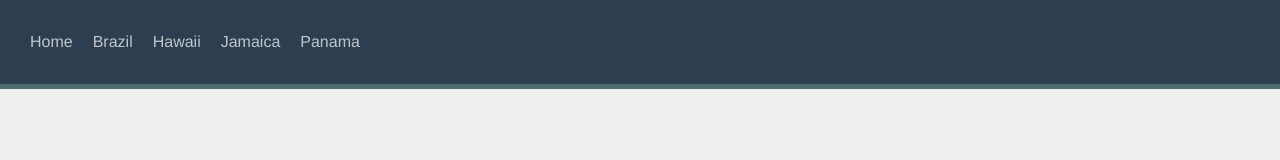
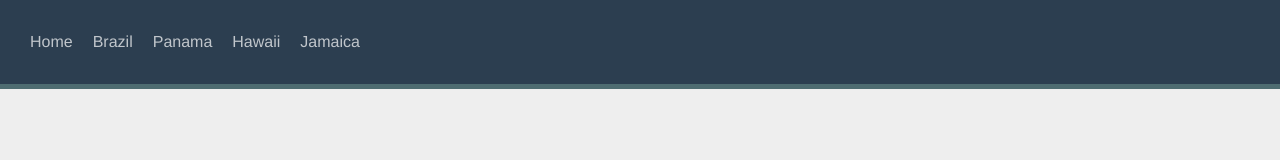
Before and after one commit to AndresISouto/Vue-routerTesting, a Vue app: page /destination/1/1 in a window 1280 px wide. Shown: the top 160 px of the page. Built offline with nearby package versions, Linux system fonts and the light colour scheme.

Commit message:
fixed nav bar

```diff
--- a/src/components/TheNavigation.vue
+++ b/src/components/TheNavigation.vue
@@ -1,12 +1,21 @@
 <template>
   <nav id="nav">
-    <router-link to="/">Home </router-link>
-    <router-link to="brazil">Brazil </router-link>
-    <router-link to="hawaii">Hawaii </router-link>
-    <router-link to="jamaica">Jamaica </router-link>
-    <router-link to="panama">Panama </router-link>
+    <router-link to="/">Home</router-link>
+    <router-link v-for="destination in destinations" :key="destination.id" :to="{
+      name: 'destination.show', params: {
+        id: destination.id
+      }
+    }">
+      {{ destination.name }}
+    </router-link>
   </nav>
 </template>
+<script setup>
+import data from "@/data.json"
+import { ref } from "vue";
+
+const destinations = ref(data.destinations)
+</script>
 <style scoped>
 #nav .activeLink {
   color: lightblue;
```
